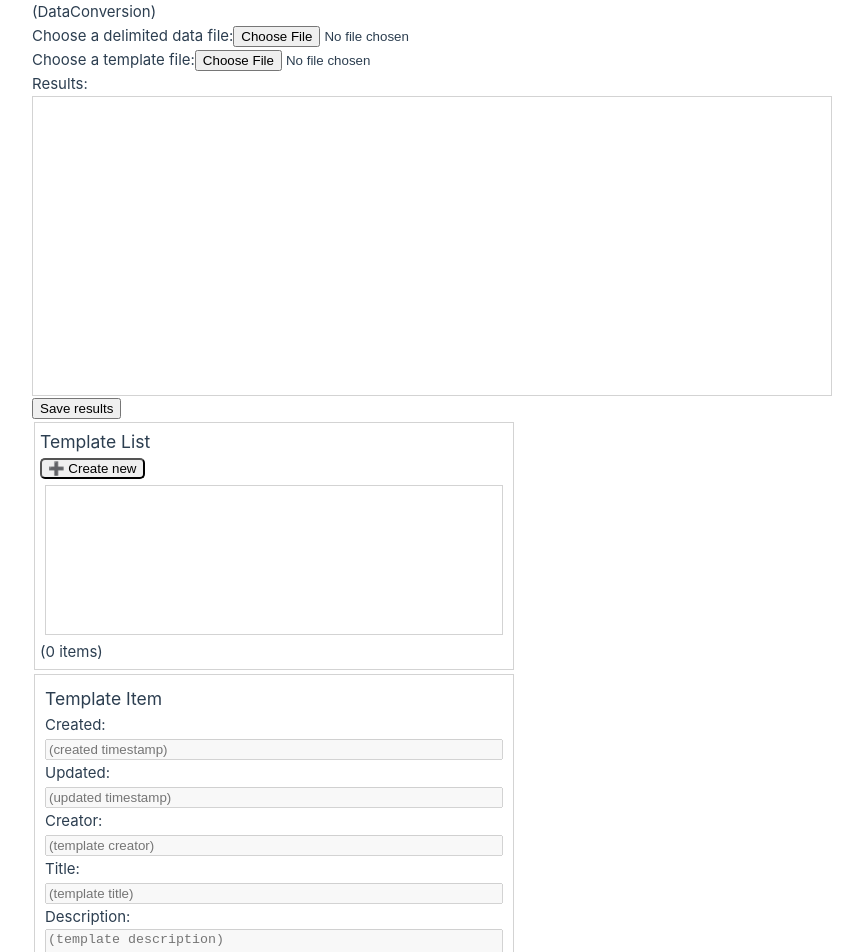
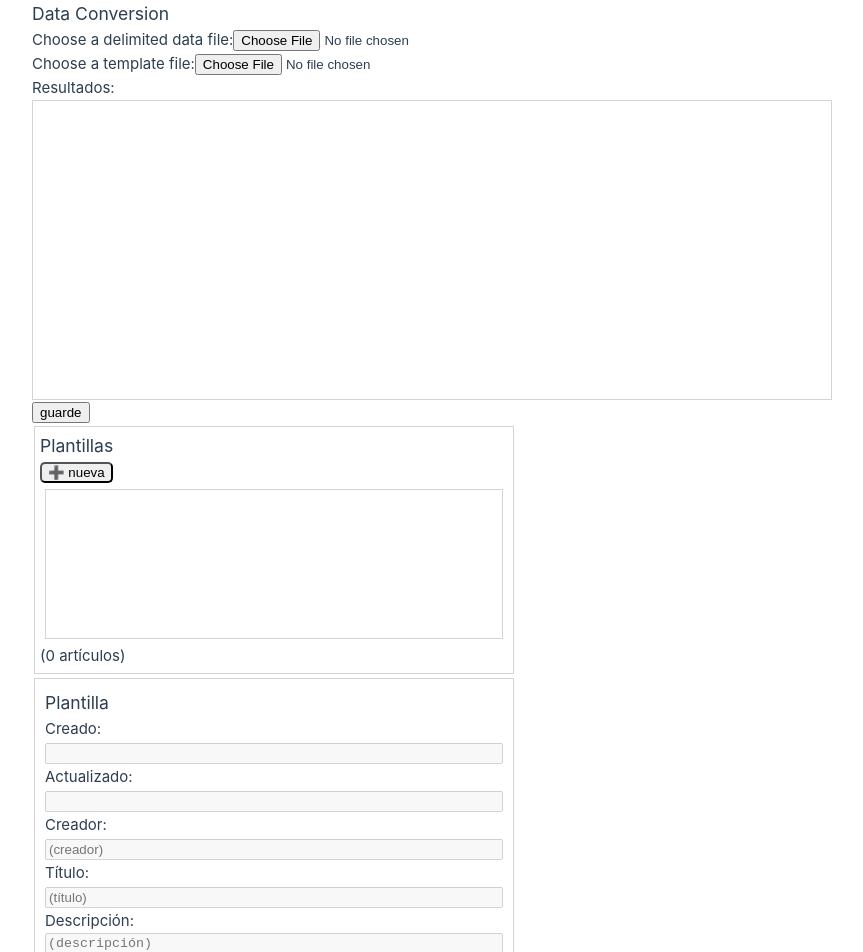
Before and after one commit to cbinding/steleto-web, a Vue app: page / in a window 1280 px wide. Shown: the top 952 px of the page, without its empty margins (0-863 px from the left). Built offline with nearby package versions, Linux system fonts and the light colour scheme.

Commit message:
Introduce i18n

```diff
--- a/package.json
+++ b/package.json
@@ -16,7 +16,8 @@
     "papaparse": "^5.4.1",
     "pinia": "^2.1.7",
     "pinia-plugin-persist": "^1.0.0",
-    "vue": "^3.4.21"
+    "vue": "^3.4.21",
+    "vue-i18n": "^10.0.0-beta.1"
   },
   "devDependencies": {
     "@rushstack/eslint-patch": "^1.8.0",
--- a/src/components/DataConversion.vue
+++ b/src/components/DataConversion.vue
@@ -121,21 +121,22 @@ TODO:
 
 <template>
   <div>
-    <div>(DataConversion)</div>
+    <h3>Data Conversion</h3>
     <label for="csv_input">Choose a delimited data file:</label>
     <input type="file" id="csv_input" name="csv_input" accept="text/tab-separated-values" @change="delimFileSelected"/>
     <br>
     <label for="template_input">Choose a template file:</label>
     <input type="file" id="template_input" name="template_input" accept="text" @change="templateFileSelected"/>
     <br>
-    <label for="results">Results:</label>
+    <label for="results" class="capitalized">{{ $t("result", 2)}}:</label>
     <pre id="results">{{ results }}</pre>
 
-    <button @click="saveResults"><span>Save results</span></button>
+    <button @click="saveResults"><span>{{ $t("save")}}</span></button>
 </div>
 </template>
 
 <style scoped>
+  .capitalized {text-transform:capitalize; }
   #results {
     font-size: small;
     border: 1px solid lightgray;
--- a/src/components/TemplateItem.vue
+++ b/src/components/TemplateItem.vue
@@ -1,62 +1,65 @@
 <script setup>
 import { computed } from 'vue'
 import { useTemplateStore } from "@/stores/TemplateStore"
+import { useI18n } from "vue-i18n";
+//import { storeToRefs } from "pinia";
+
+const { t }  = useI18n()
 
 const store = useTemplateStore()
 const selectedItem = computed(() => store.getItem(store.selectedID))
-const updated = () => selectedItem.value.meta.updated = new Date().toISOString()
+const updateTimestamp = () => selectedItem.value.meta.updated = new Date().toISOString()
 </script>
 
 <template>
     <div class="template-item">
-        <h3>Template Item</h3>
-        <label for="created">Created:</label><br>
+        <h3 class="capitalized">{{ $t('template') }}</h3>
+        <label for="created" class="capitalized">{{ $t('created') }}:</label><br>
         <input disabled
           id="created"
-          v-model="((selectedItem || {}).meta || {}).created"
-          placeholder="(created timestamp)"/>
+          v-model="((selectedItem || {}).meta || {}).created"/>
         <br>
-        <label for="updated">Updated:</label><br>
+        <label for="updated"  class="capitalized">{{ $t('updated') }}:</label><br>
         <input disabled
           id="updated"
-          v-model="((selectedItem || {}).meta || {}).updated"
-          placeholder="(updated timestamp)"/>
+          v-model="((selectedItem || {}).meta || {}).updated"/>
         <br>
-        <label for="creator">Creator:</label><br>
+        <label for="creator"  class="capitalized">{{ $t('creator') }}:</label><br>
         <input
-          :disabled="store.selectedID == ''"
+          :disabled="!selectedItem"
           id="creator"
           v-model="((selectedItem || {}).meta || {}).creator"
-          @input="updated"
-          placeholder="(template creator)"/>
+          @input="updateTimestamp"
+          :placeholder='`(${ t("creator") })`'/>
         <br>
-        <label for="title">Title:</label><br>
+        <label for="title"  class="capitalized">{{ $t('title') }}:</label><br>
         <input
-          :disabled="store.selectedID == ''"
+          :disabled="!selectedItem"
           id="title"
           v-model="((selectedItem || {}).meta || {}).title"
-          @input="updated"
-          placeholder="(template title)"/>
+          @input="updateTimestamp"
+          :placeholder='`(${ t("title") })`'/>
         <br>
-        <label for="description">Description:</label><br>
+        <label for="description"  class="capitalized">{{ $t('description') }}:</label><br>
         <textarea
-          :disabled="store.selectedID == ''"
+          :disabled="!selectedItem"
           id="description"
           v-model="((selectedItem || {}).meta || {}).description"
-          @input="updated"
-          placeholder="(template description)"></textarea>
+          @input="updateTimestamp"
+          :placeholder='`(${ t("description") })`'></textarea>
         <br>
-        <label for="content">Content:</label><br>
+        <label for="content"  class="capitalized">{{ $t('content') }}:</label><br>
         <textarea
-          :disabled="store.selectedID == ''"
+          :disabled="!selectedItem"
           id="content"
           v-model="(selectedItem || {}).content"
-          @input="updated"
-          placeholder="(template content)"></textarea>
+          @input="updateTimestamp"
+          :placeholder='`(${ t("content") })`'></textarea>
     </div>
 </template>
 
 <style scoped>
+.capitalized {text-transform: capitalize; }
 .template-item {
   border: 1px solid lightgray;
   width: 60%;
--- a/src/components/TemplateList.vue
+++ b/src/components/TemplateList.vue
@@ -1,8 +1,10 @@
 <script setup>
 import { useTemplateStore } from "@/stores/TemplateStore";
+import { useI18n } from "vue-i18n";
 //import { storeToRefs } from "pinia";
 
 const store = useTemplateStore();
+const { t }  = useI18n();
 //const { templates } = storeToRefs(store);
 
 const newItem = () => {
@@ -17,8 +19,9 @@ const selItem = (id) => {
 
 const delItem = (id) => {
   const item = store.getItem(id)
+  const msg = t("confirmDelete", { id: id })
   if (item) {
-    if (confirm(`Delete "${item?.meta?.title}" - sure?`) == true) {
+    if (confirm(`${ msg }`) == true) {
       store.delItem(id)
     }
   }
@@ -28,19 +31,31 @@ const delItem = (id) => {
 <template>
   <br>
   <div class="template-list-outer">
-    <h3>Template List</h3>
-    <button alt="create new template item" title="create new template item" @click="newItem()">&#10133; Create new</button><br>
+    <h3 class="capitalized">{{ $t('template', 2) }}</h3>
+    <button
+      class="new-item"
+      :alt="$t('new')"
+      :title="$t('new')"
+      @click="newItem()">&#10133; {{ $t('new') }}</button>
+    <br>
     <ul class="template-list">
-      <li v-for="item in store.templates" :key="item.id" @click="selItem(item.id)" :class="item.id == store.selectedID ? 'selected': ''">
+      <li v-for="item in store.templates"
+        :key="item.id" @click="selItem(item.id)"
+        :class="item.id == store.selectedID ? 'selected': ''">
         <span>{{ item.meta?.title }}</span>
-        <button class="delete-item" alt="delete" title="delete" @click="delItem(item.id)">&#10060;</button>
+        <button
+          class="delete-item"
+          :alt="$t('delete')"
+          :title="$t('delete')"
+          @click="delItem(item.id)">&#10060;</button>
       </li>
     </ul>
-    <div>({{ store.count }} items)</div>
+    <div>({{ store.count }} {{ $t('items') }})</div>
   </div>
 </template>
 
 <style scoped>
+    .capitalized {text-transform:capitalize; }
     .template-list-outer {
       border: 1px solid lightgray;
       width: 60%;
--- a/src/main.js
+++ b/src/main.js
@@ -2,10 +2,79 @@ import './assets/main.css'
 
 import { createApp } from 'vue'
 import { createPinia } from 'pinia'
+import { createI18n } from 'vue-i18n'
 import App from './App.vue'
 
 const pinia = createPinia()
 
+const i18n = createI18n({
+  locale: 'es',
+  fallbackLocale: 'en',
+  messages: {
+    cy: {
+      confirmDelete: "@:delete '{id}' - ydych chi'n siŵr?",
+      creator: 'crëwr',
+      created: 'creu',
+      content: 'cynnwys',
+      delete: 'dileu',
+      description: 'disgrifiad',
+      items: 'eitemau',
+      new: 'newydd',
+      result: 'canlyniad | canlyniadau',
+      save: 'cadw',
+      template: 'templed | templedi',
+      title: 'teitl',
+      updated: 'diweddaredig'
+    },
+    en: {
+      confirmDelete: "@:delete '{id}' - are you sure?",
+      created: 'created',
+      creator: 'creator',
+      content: 'content',
+      delete: 'delete',
+      description: 'description',
+      items: 'items',
+      new: 'new',
+      result: 'result | results',
+      save: 'save',
+      template: 'template | templates',
+      title: 'title',
+      updated: 'updated'
+    },
+    es: {
+      confirmDelete: "@:delete '{id}' - ¿Estás seguro?",
+      created: 'creado',
+      creator: 'creador',
+      content: 'contenido',
+      delete: 'borrar',
+      description: 'descripción',
+      items: 'artículos',
+      new: 'nueva',
+      result: 'resultado | resultados',
+      save: 'guarde',
+      template: 'plantilla | plantillas',
+      title: 'título',
+      updated: 'actualizado'
+    },
+    fr: {
+      confirmDelete: "@:delete '{id}' - Êtes-vous sûr?",
+      created: 'créé',
+      creator: 'créateur',
+      content: 'contenu',
+      delete: 'supprimer',
+      description: 'description',
+      items: 'articles',
+      new: 'nouveau',
+      result: 'résultat | résultats',
+      save: 'enregistrer',
+      template: 'modèle | modèles',
+      title: 'titre',
+      updated: 'actualisé'
+    }
+  }
+})
+
 createApp(App)
     .use(pinia)
+    .use(i18n)
     .mount('#app')
--- a/src/stores/TemplateStore.js
+++ b/src/stores/TemplateStore.js
@@ -1,11 +1,11 @@
 import { ref, computed } from 'vue'
 import { defineStore } from 'pinia'
 
-
+// TODO: individual field edits are not getting saved to local storage
 export const useTemplateStore = defineStore('templateStore', () => {
   const LOCALSTORAGEKEY = 'steletoweb.templates'
   const items = ref(JSON.parse(localStorage.getItem(LOCALSTORAGEKEY) || "[]"))
-  const selectedID = ref("")
+  const selectedID = ref(localStorage.getItem("selectedID") || "")
   const templates = computed(() => items.value)
   const count = computed(() => items.value.length)
 
@@ -37,13 +37,20 @@ export const useTemplateStore = defineStore('templateStore', () => {
   const delItem = (id) => {
     if (exists(id)) {
       items.value = items.value.filter((item) => { return item.id !== id })
-      if (selectedID.value == id) selectedID.value = ''
       localStorage.setItem(LOCALSTORAGEKEY, JSON.stringify(items.value))
+      if (selectedID.value == id) {
+        selectedID.value = ""
+        localStorage.setItem("selectedID", "")
+      }
+
     }
   }
 
   const selItem = (id) => {
-    if (exists(id)) { selectedID.value = id }
+    if (exists(id)) {
+      selectedID.value = id
+      localStorage.setItem('selectedID', selectedID.value)
+    }
   }
 
   return {
```
Also changed, not shown: src/stores/counter.js (deleted, +0 -12 lines), 1 other file (tests, documents, lock files or other folders).
